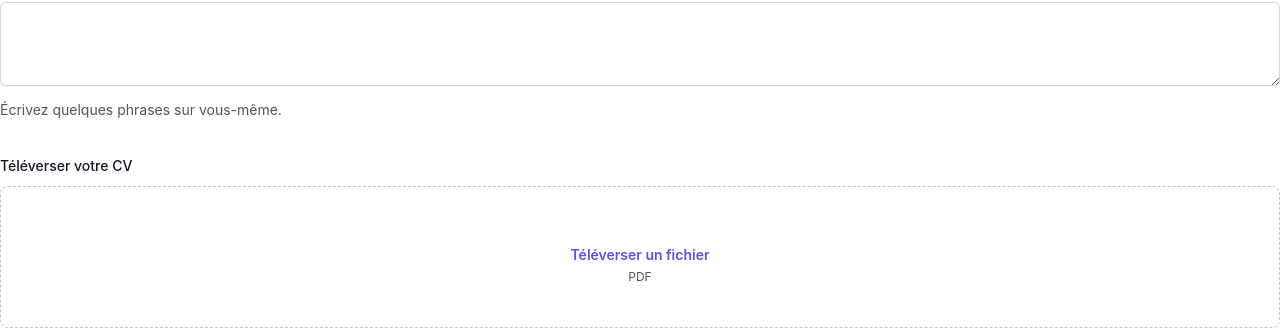
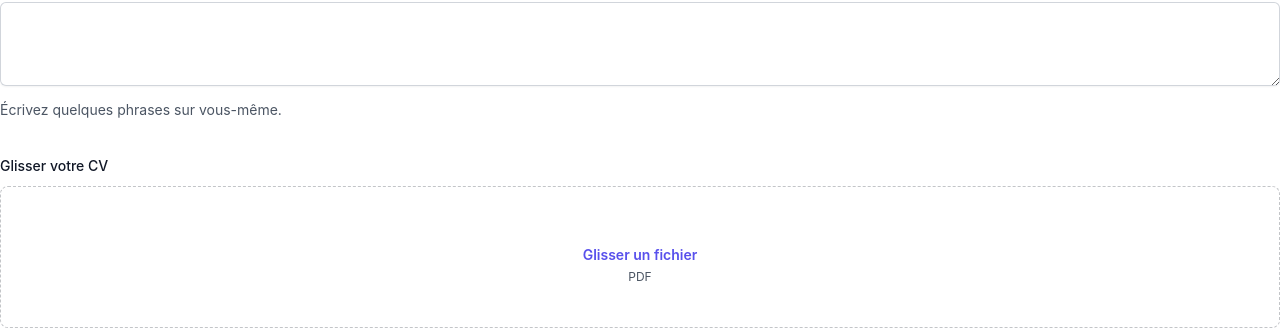
Before and after one commit to Hackeur2002/_APP, a React (Create React App) app: page /recrutement in a window 1280 px wide. Shown: the part 1220-1550 px from the top of the page. Built offline with nearby package versions, Linux system fonts and the light colour scheme; what tailwindcss-animated would draw is missing.

Commit message:
Version 1.008

```diff
--- a/src/public_pages/recrutement/Components/FormCandidature.js
+++ b/src/public_pages/recrutement/Components/FormCandidature.js
@@ -37,7 +37,7 @@ function FormCandidature(props) {
 
                                 <div className="col-span-full">
                                     <label htmlFor="cover-photo" className="block text-sm font-medium leading-6 text-gray-900">
-                                        Téléverser votre CV
+                                        Glisser votre CV
                                     </label>
                                     <div className="mt-2 flex justify-center rounded-lg border border-dashed border-gray-900/25 px-6 py-10">
                                         <div className="text-center">
@@ -46,7 +46,7 @@ function FormCandidature(props) {
                                                     htmlFor="file-upload"
                                                     className="relative cursor-pointer rounded-md bg-white font-semibold text-indigo-600 focus-within:outline-none focus-within:ring-2 focus-within:ring-indigo-600 focus-within:ring-offset-2 hover:text-indigo-500"
                                                 >
-                                                    <span>Téléverser un fichier</span>
+                                                    <span>Glisser un fichier</span>
                                                     <input id="file-upload" name="file-upload" type="file" className="sr-only" />
                                                 </label>
                                             </div>
```
